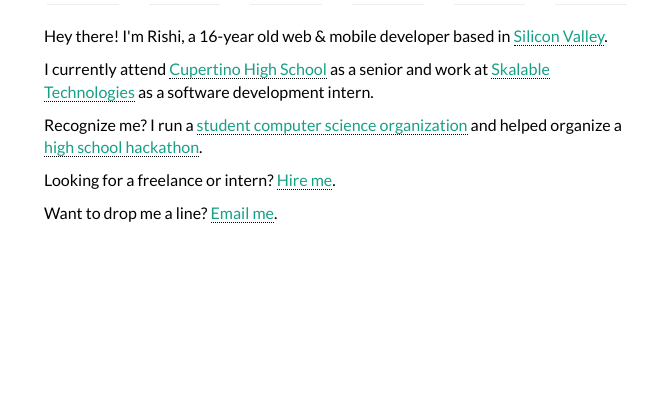
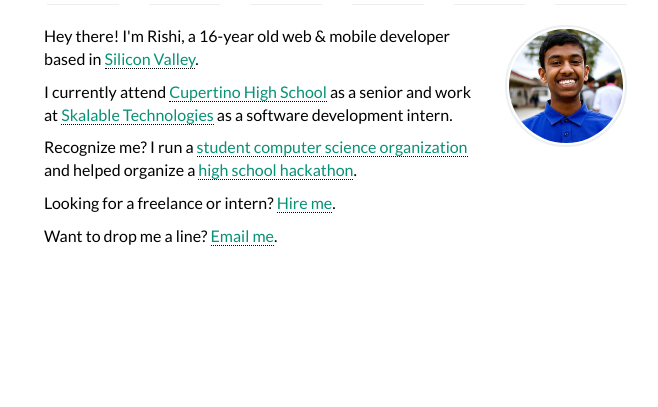
Before and after one commit to rdhanaraj/rdhanaraj.github.io, a plain HTML site: page index.html in a window 1280 px wide. Shown: the part 337-744 px from the top of the page, without its empty margins (303-961 px from the left). Drawn offline with nearby package versions, Linux system fonts and the light colour scheme.

Commit message:
Add mah elegant visage

```diff
--- a/hello.css
+++ b/hello.css
@@ -79,11 +79,11 @@ body:before {
 }
 
 a {
-  color: #16a085;
+  color: #079176;
 }
 
 a:hover {
-  color: #16a085;
+  color: #079176;
   text-decoration: none;
 }
 
--- a/index.html
+++ b/index.html
@@ -234,7 +234,8 @@
               </div>
             </div>
 
-            <div style="padding: 0px 12px 12px 12px; color: black; font-size: 16px;">
+            <div class="row">
+              <div class="col-md-9" style="padding: 0px 12px 12px 12px; color: black; font-size: 16px;">
                 <p>
                   Hey there! I'm Rishi, a 16-year old web & mobile developer based in <a style="cursor: pointer" onclick="window.location='http://www.hbo.com/silicon-valley#/'" class="dotty">Silicon Valley</a>.
                 </p>
@@ -254,7 +255,11 @@
                 <p>
                   Want to drop me a line? <a style="cursor: pointer" onclick="mailto:rishid97@gmail.com'" class="dotty">Email me</a>.
                 </p>
+              </div>
 
+              <div class="col-md-3">
+                <img src="img/rishi.png" class="img-thumbnail img-circle" style="padding: 2px; cursor: default;">
+              </div>
             </div>
           </div>
 
```
Lines whose indentation alone changed are shown as unchanged.
